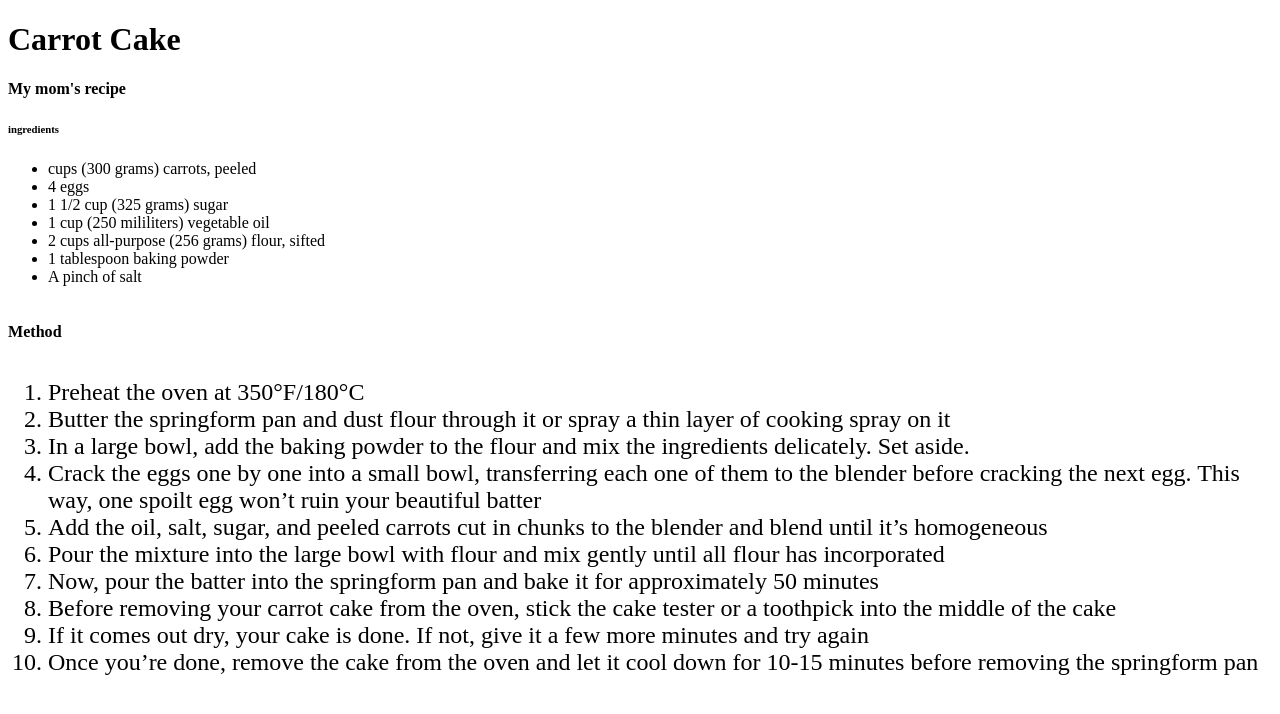
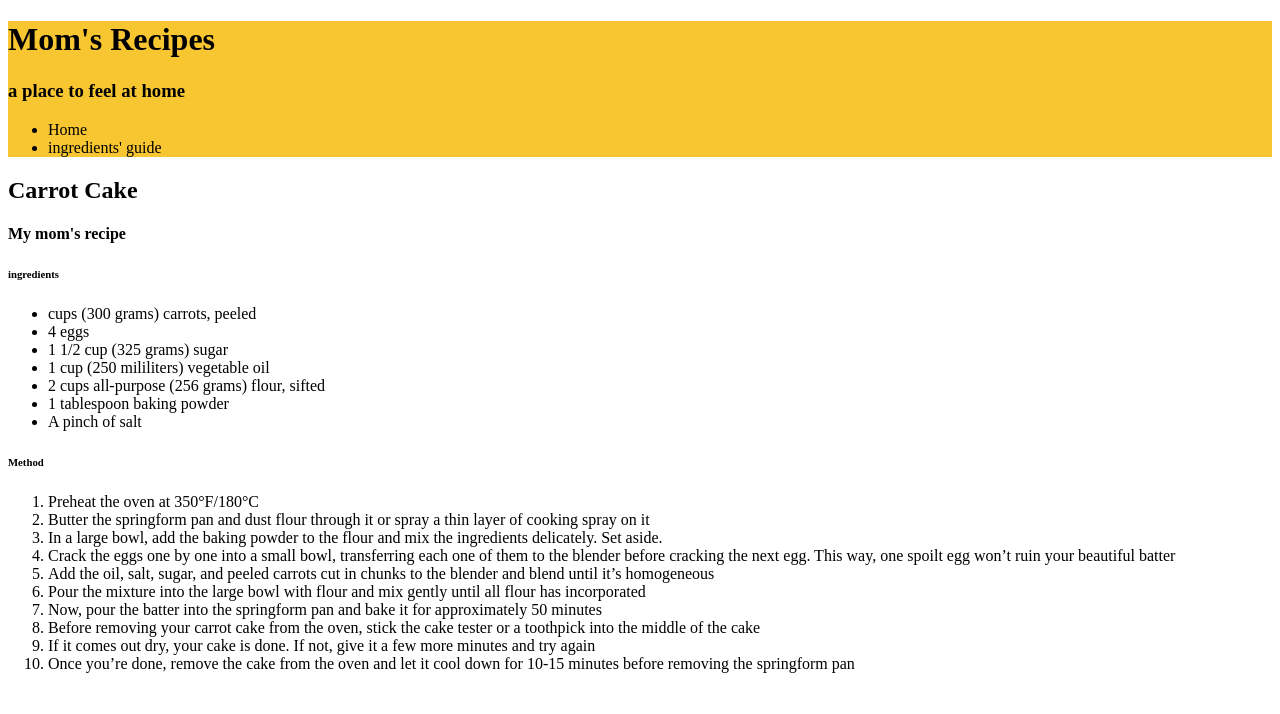
Before and after one commit to alinemartins/Recipe-CarrotCake, a plain HTML site: page index.html in a window 1280 px wide. Drawn offline with Linux system fonts and the light colour scheme.

Commit message:
Update header

```diff
--- a/index.html
+++ b/index.html
@@ -3,16 +3,31 @@
 <head>
     <meta charset="UTF-8">
     <meta name="viewport" content="width=device-width, initial-scale=1.0">
+    <meta name="description" content="The recipes my mother use to make when I was growing up">
     <title>Carrot cake</title>
     <link rel="stylesheet" href="style.css">
 </head>
 <body>
     <header>
-        <h1>Carrot Cake </h1>
-        <h4>My mom's recipe</h4>
+        <div>
+            <hgroup>
+                <h1>Mom's Recipes </h1>
+                <h3>a place to feel at home</h3>
+            </hgroup>
+        </div>
+        <div>
+            <nav>
+                <ul id="navbar">
+                    <li>Home</li>
+                    <li>ingredients' guide</li>
+                </ul>
+            </nav>
+        </div>
     </header>
 
     <section>
+        <h2>Carrot Cake </h2>
+        <h4>My mom's recipe</h4>
         <div id="ingredients">
             <h6>ingredients</h6>
             <ul>
--- a/style.css
+++ b/style.css
@@ -1,3 +1,3 @@
-#method {
-    font-size: 24px;
+header {
+    background: #f8c630;
 }
```
